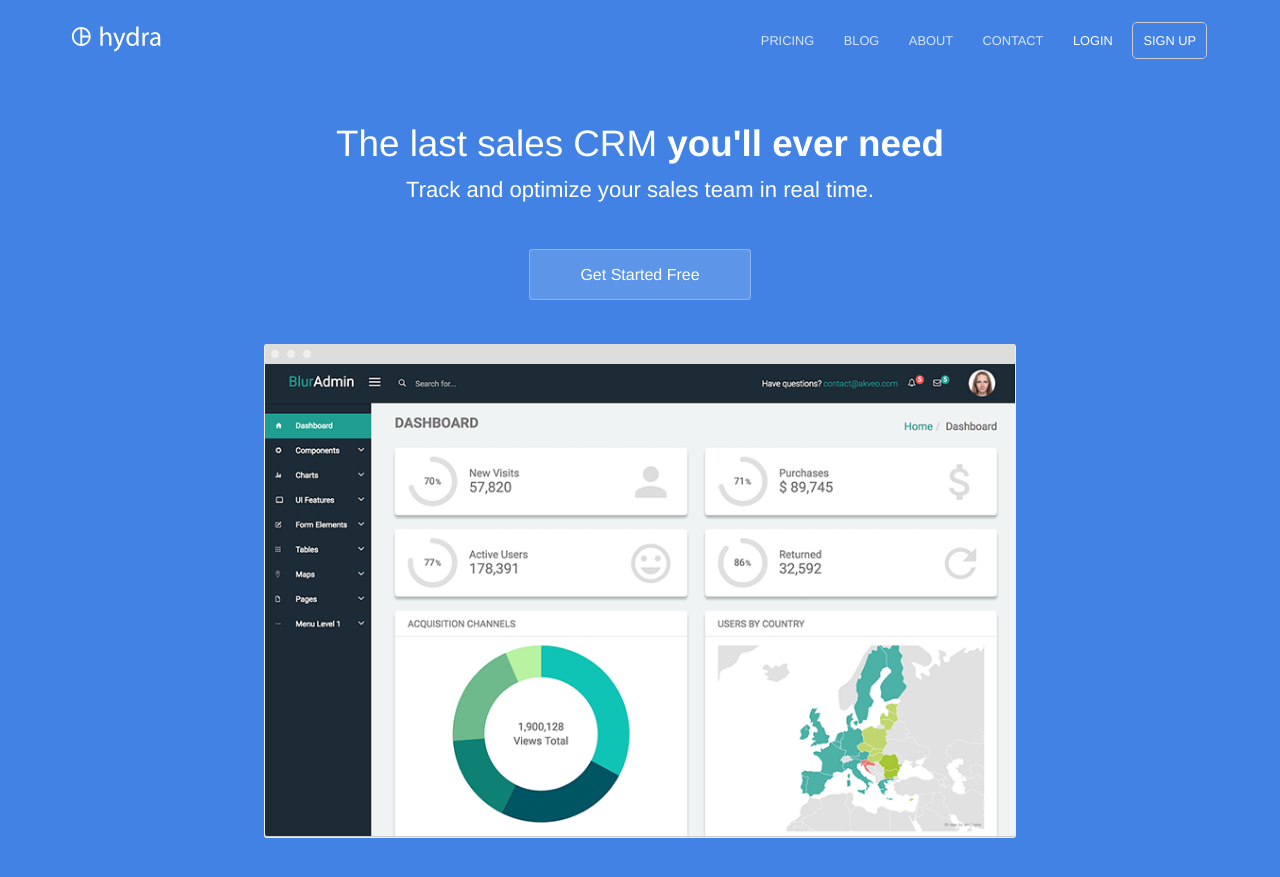
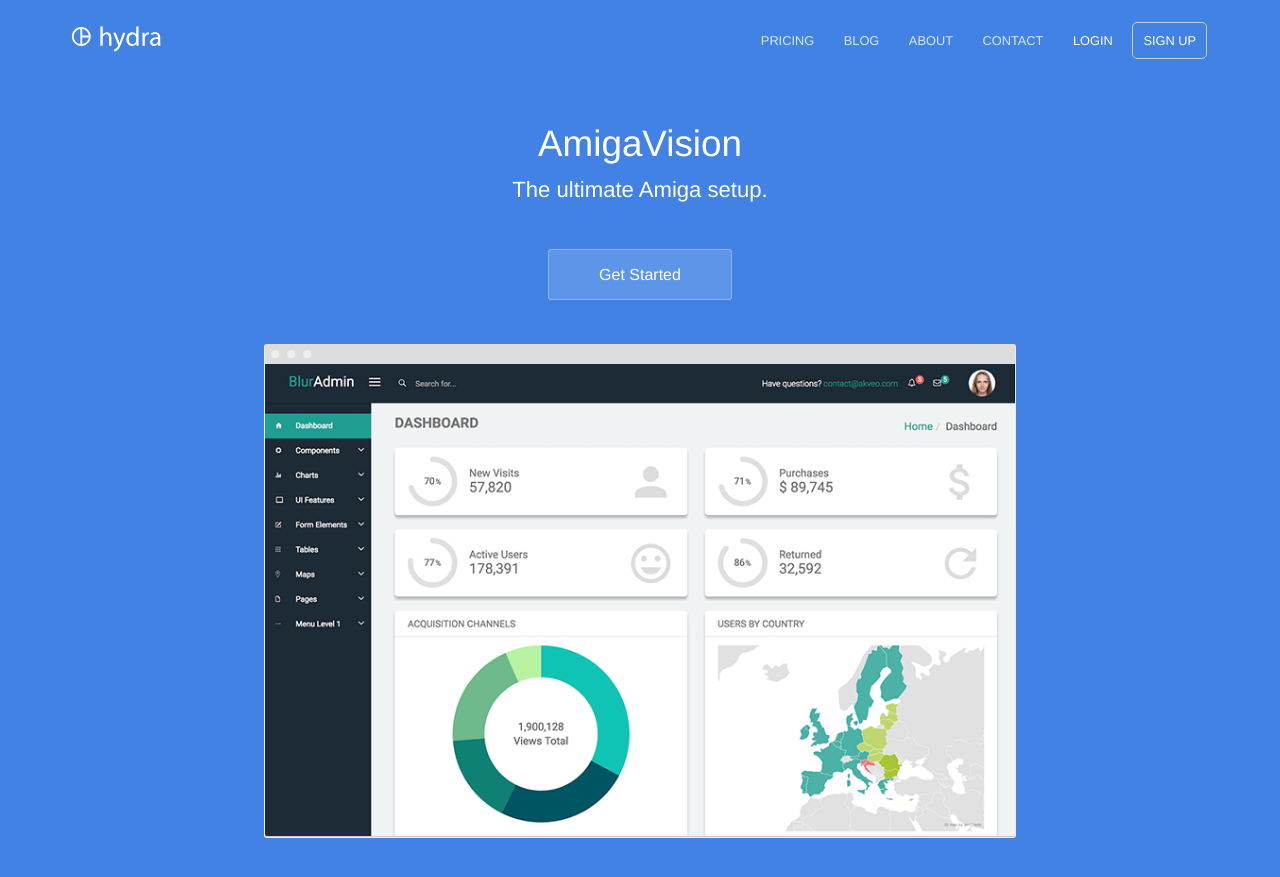
Before and after one commit to amigavision/amigavision.github.io, a Jekyll site: the page built from index.html, in a window 1280 px wide and 900 px high. Shown: the top 877 px of the window. Built offline with Jekyll 4.4.1, drawn with Linux system fonts in a browser that asks for light colours.

Commit message:
Update index.html

```diff
--- a/index.html
+++ b/index.html
@@ -1,12 +1,12 @@
 ---
-title: The last sales CRM you'll ever need
-description: Track and optimize your sales team in real time
+title: AmigaVision
+description: The ultimate Amiga setup
 ---
 <section class="hero">
 	<div class="text-container">
-		<h1 class="editable">The last sales CRM <strong>you'll ever need</strong></h1>
-		<p class="subtext editable">Track and optimize your sales team in real time.</p>
-		<div class="cta button alt"><a href="{{ site.baseurl }}/contact/">Get Started Free</a></div>
+		<h1 class="editable">AmigaVision</h1>
+		<p class="subtext editable">The ultimate Amiga setup.</p>
+		<div class="cta button alt"><a href="{{ site.baseurl }}/contact/">Get Started</a></div>
 		<div>
 			<img src="{{ site.baseurl }}/images/dashboard.png" alt="Screenshot" class="screenshot editable" />
 		</div>
```
